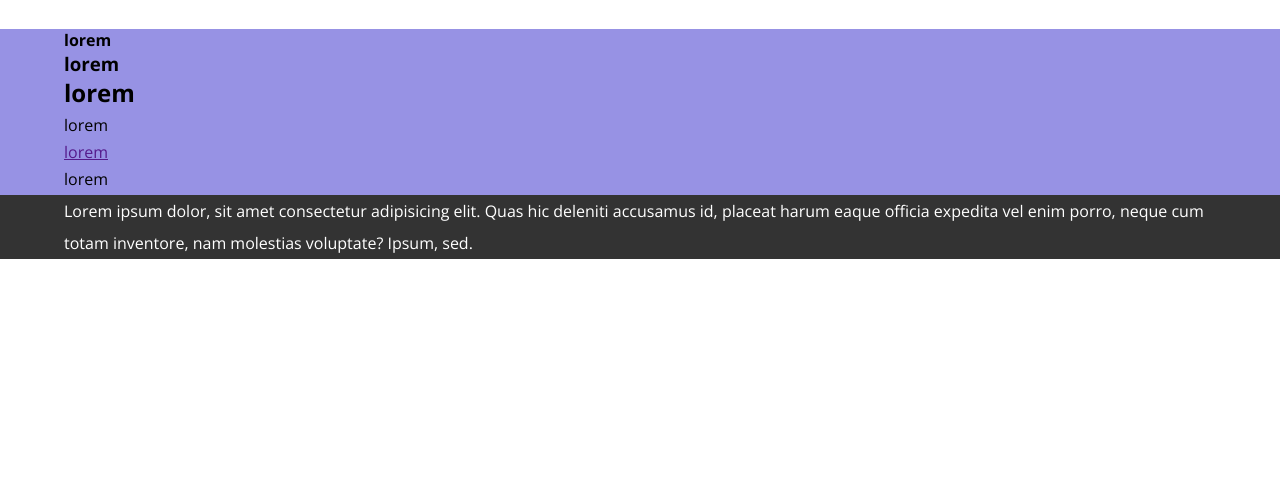
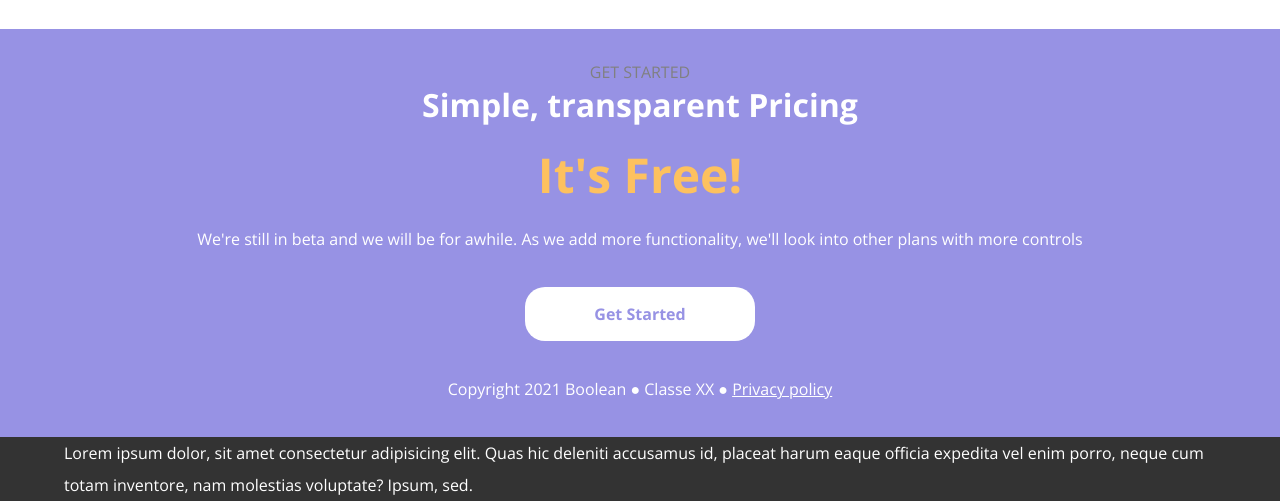
Before and after one commit to Nico-Serra/htmlcss-responsive-layout, a plain HTML site: page index.html in a window 1280 px wide. Shown: the part 4519-5020 px from the top of the page. Before the commit the page ends 4778 px from the top, so only its background shows below. Drawn offline with nearby package versions, Linux system fonts and the light colour scheme.

Commit message:
add section start

```diff
--- a/assets/css/style.css
+++ b/assets/css/style.css
@@ -99,6 +99,22 @@ p{
         border-radius: 20px;
     }
 
+    .btn-white{
+        display: inline-block;
+        width: 20%;
+        background-color: var(--resp-light);
+        color: var(--resp-primary);
+        text-align: center;
+        text-decoration: none;
+        padding: 0.5rem .8rem;
+        border-radius: 20px;
+        font-weight: bold;
+        margin: 2rem 0;
+    }
+
+    .white{
+        color: var(--resp-light);
+    }
 /* #endregion Utilities */
 
 /* #region Header */
@@ -327,6 +343,37 @@ header a{
 
     /* #endregion about */
 
+    /* #region start */
+
+        #start{
+            color: var(--resp-light);
+            padding: 2rem 0;
+        }
+
+        #start h2{
+            color: var(--resp-accent);
+            font-size: xxx-large;
+            padding: 1rem 0;
+        }
+
+        #start h3{
+            font-size: xx-large;
+        }
+
+        #start h4{
+            color: gray;
+            font-weight: 400;
+        }
+
+        #start a{
+            padding: 1rem 0;
+        }
+
+
+
+
+    /* #endregion start */
+
 /* #endregion main */
 
 /* #region footer */
--- a/index.html
+++ b/index.html
@@ -336,13 +336,16 @@
         </section>
 
         <section id="start">
-            <div class="container">
-                <h4>lorem</h4>
-                <h3>lorem</h3>
-                <h2>lorem</h2>
-                <p>lorem</p>
-                <a href="">lorem</a>
-                <p>lorem</p>
+            <div class="container text-align">
+                <h4>GET STARTED</h4>
+                <h3>Simple, transparent Pricing</h3>
+                <h2>It's Free!</h2>
+                <p>We're still in beta and we will be for awhile.
+                    As we add more functionality, we'll look into other plans with more controls
+                </p>
+
+                <a href="#" class="btn-white">Get Started</a>
+                <p>Copyright 2021 Boolean &#9679; Classe XX &#9679; <a href="#" class="white">Privacy policy</a></p>
             </div>
         </section>
 
```
